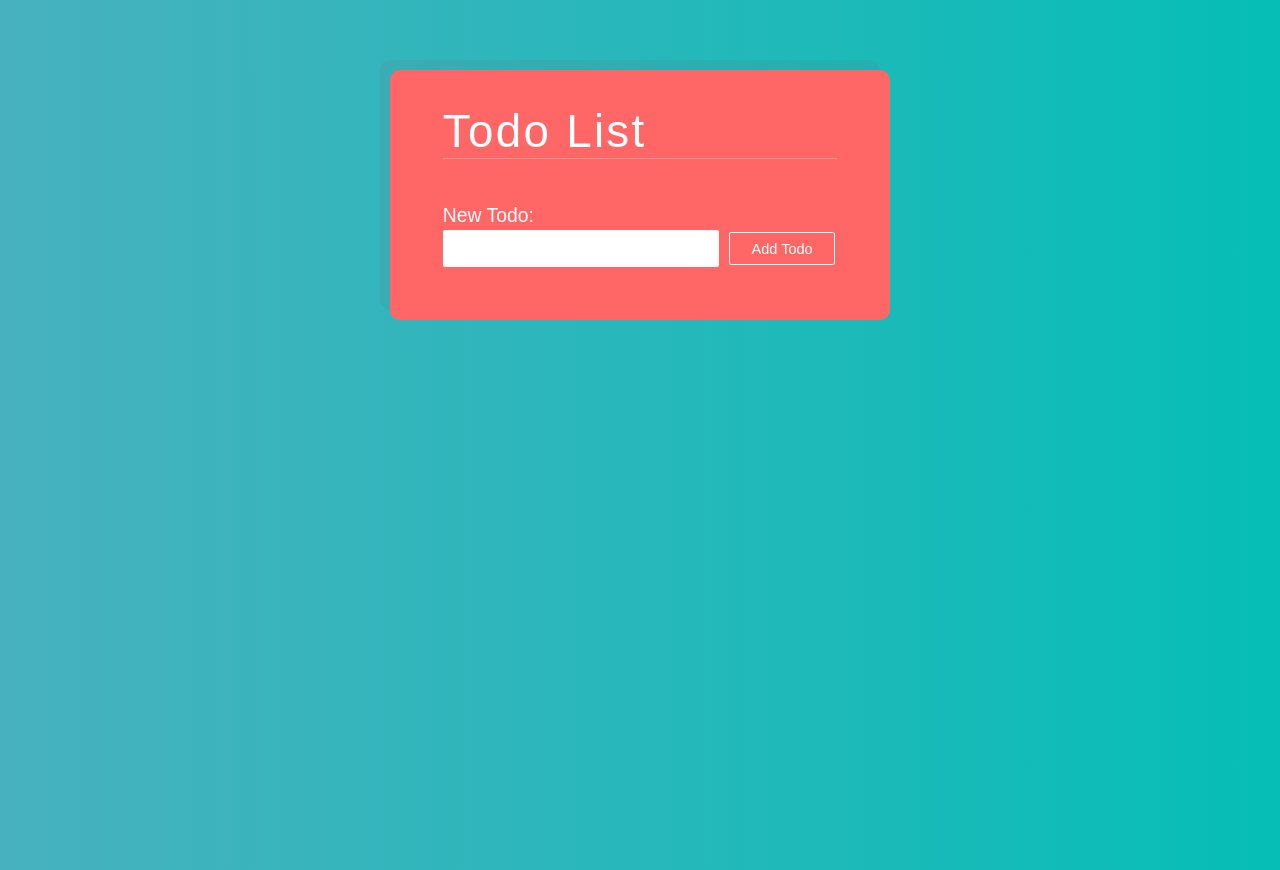
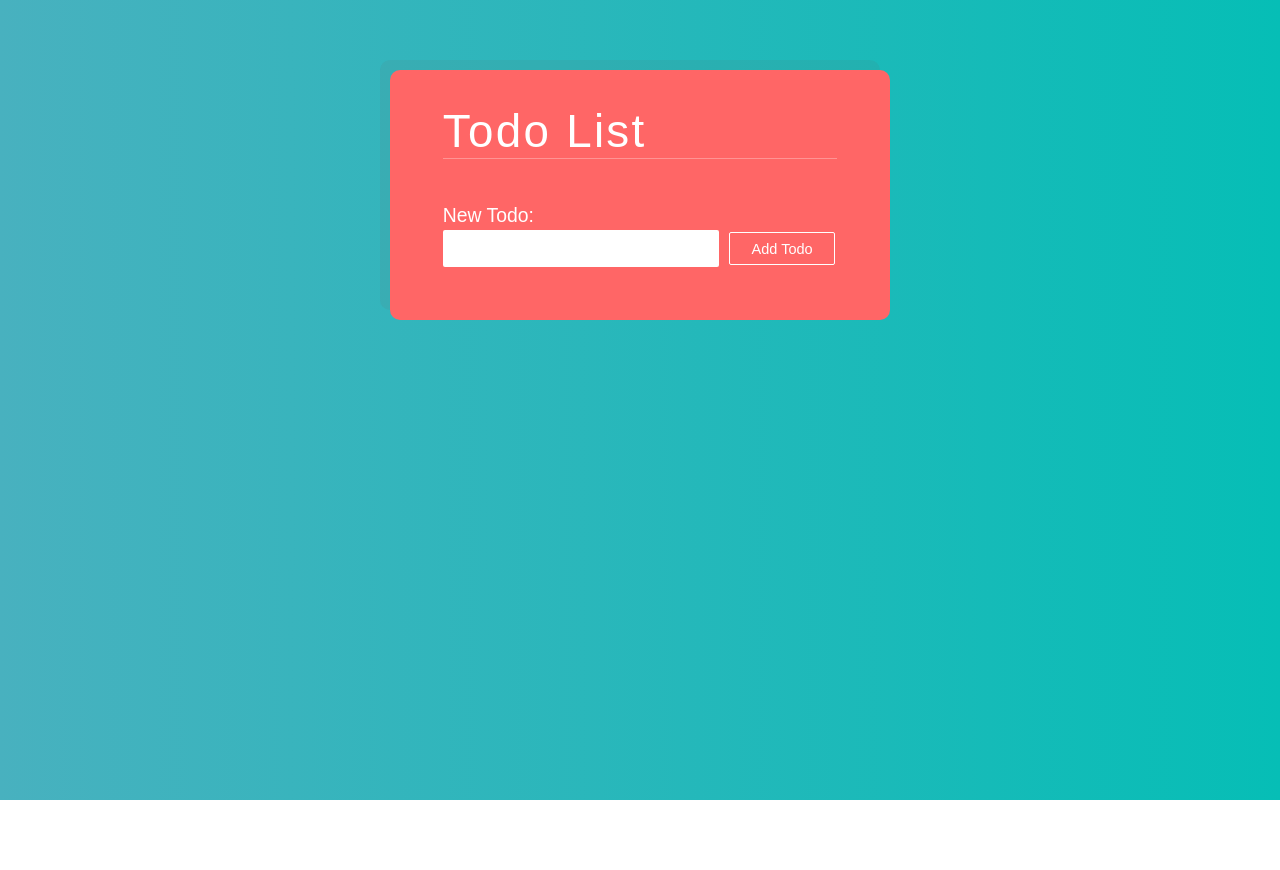
Before and after one commit to cwedwards9/todo-list-react, a React (Create React App) app: page / in a window 1280 px wide. After the commit the page ends 800 px from the top, so only its background shows below. Built offline with nearby package versions, Linux system fonts and the light colour scheme.

Commit message:
Change height property to min-height: 500px.

```diff
--- a/src/index.css
+++ b/src/index.css
@@ -11,5 +11,5 @@ body {
   background: linear-gradient(to right, #48b1bf, #06beb6); /* W3C, IE 10+/ Edge, Firefox 16+, Chrome 26+, Opera 12+, Safari 7+ */
   font-size: 1.1rem;
   font-family: "Quicksand", sans-serif;
-  height: 100%;
+  min-height: 500px;
 }
```
